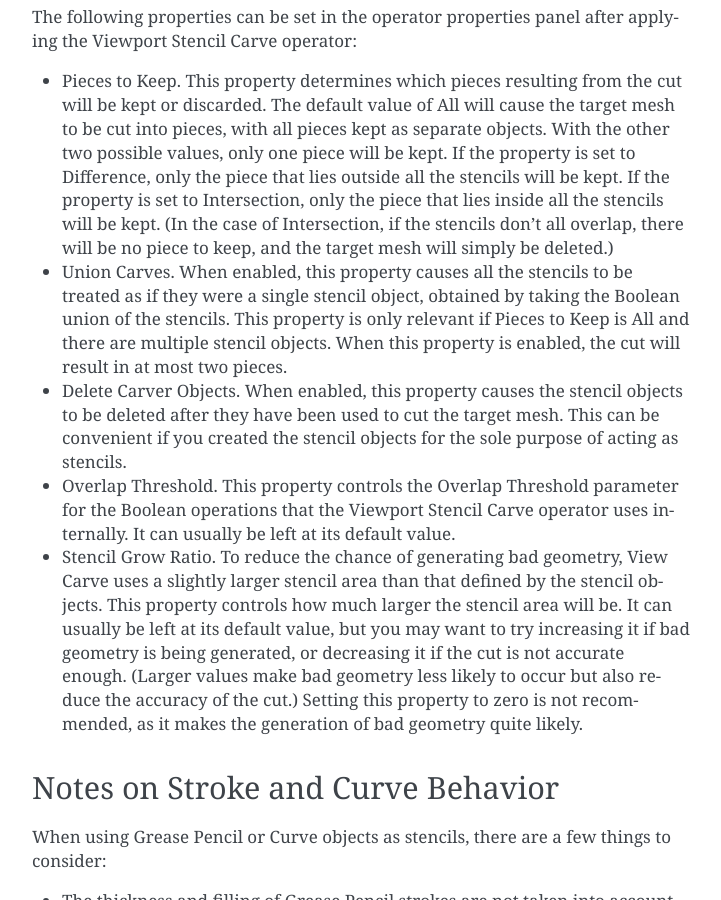
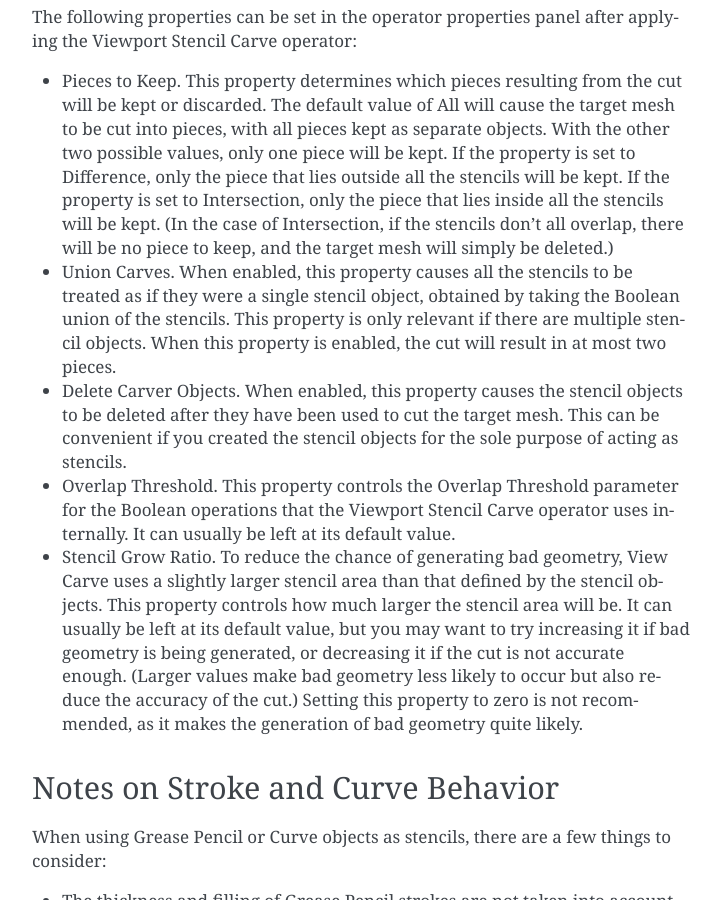
Before and after one commit to allen-marshall/blender-view-carve, a Sphinx documentation site: the page built from docs/usage.rst, in a window 1280 px wide and 900 px high, scrolled down 872 px. Shown: the whole window, without its empty margins (388-1109 px from the left). Built offline with Sphinx 7.4.7, drawn with Linux system fonts in a browser that asks for light colours.

Commit message:
Fixed incorrect statement in the documentation.

```diff
--- a/docs/usage.rst
+++ b/docs/usage.rst
@@ -32,8 +32,8 @@ The following properties can be set in the operator properties panel after apply
   stencils will be kept. (In the case of Intersection, if the stencils don't all overlap, there will be no piece to
   keep, and the target mesh will simply be deleted.)
 - Union Carves. When enabled, this property causes all the stencils to be treated as if they were a single stencil
-  object, obtained by taking the Boolean union of the stencils. This property is only relevant if Pieces to Keep is All
-  and there are multiple stencil objects. When this property is enabled, the cut will result in at most two pieces.
+  object, obtained by taking the Boolean union of the stencils. This property is only relevant if there are multiple
+  stencil objects. When this property is enabled, the cut will result in at most two pieces.
 - Delete Carver Objects. When enabled, this property causes the stencil objects to be deleted after they have been used
   to cut the target mesh. This can be convenient if you created the stencil objects for the sole purpose of acting as
   stencils.
```
